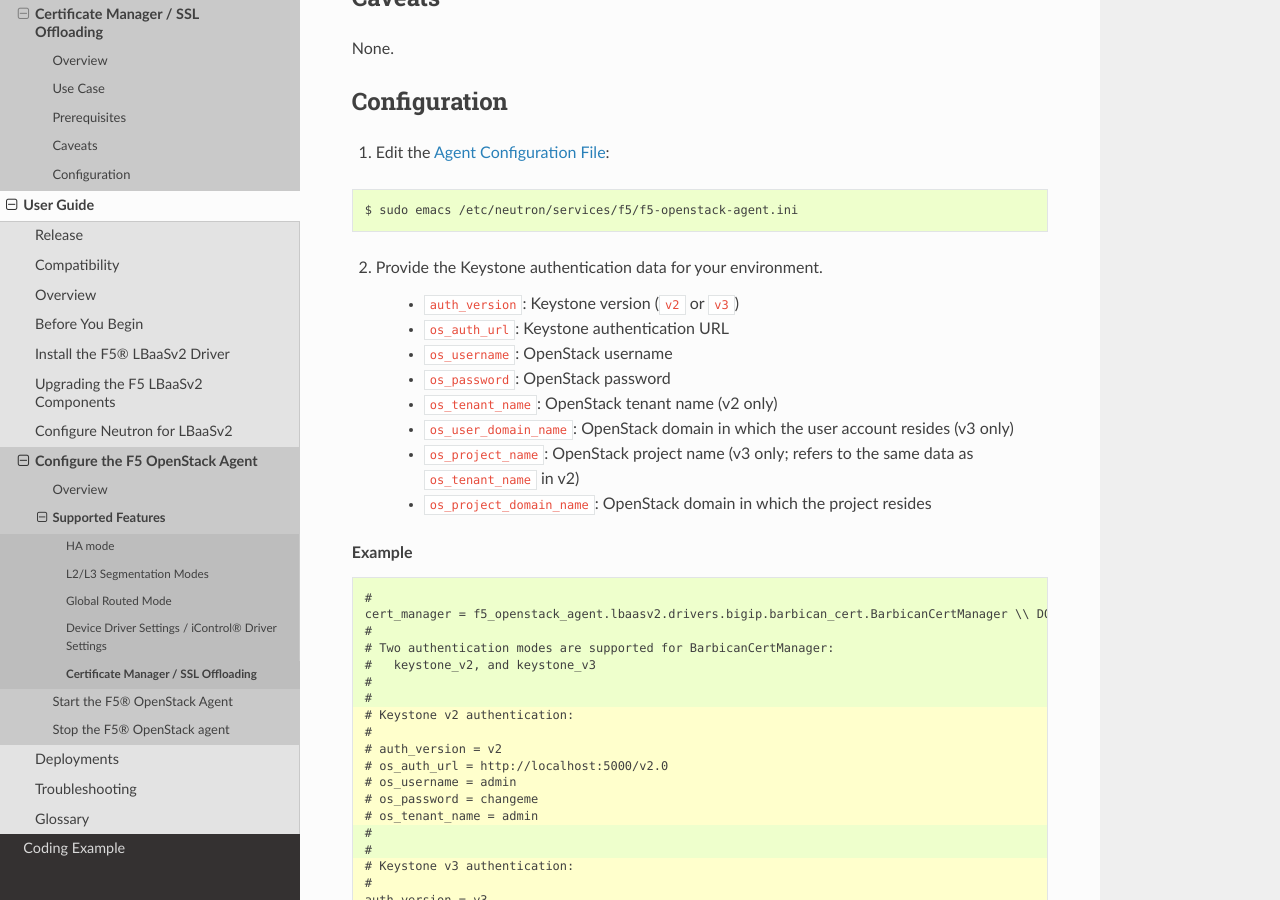
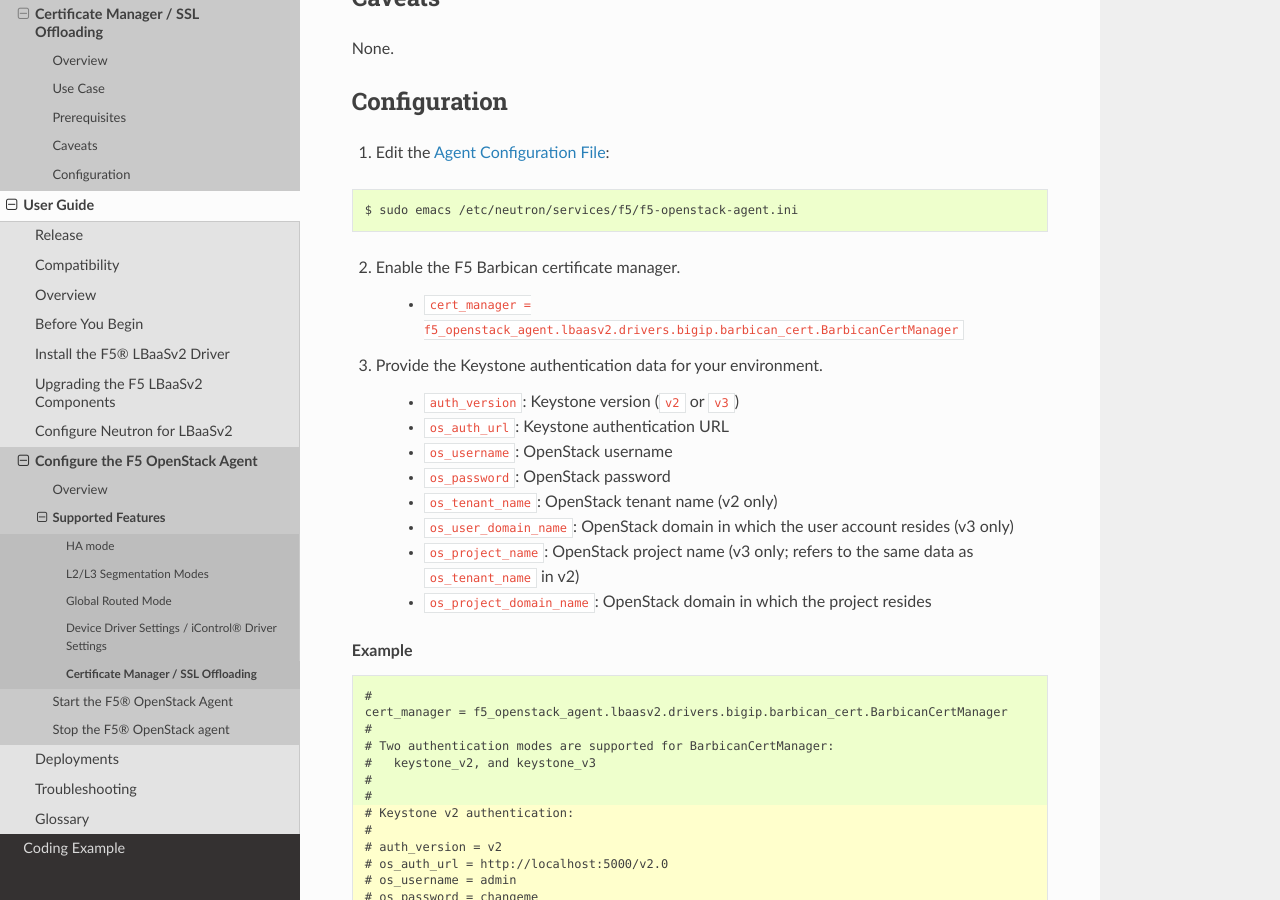
Before and after one commit to F5Networks/f5-openstack-lbaasv2-driver, a Sphinx documentation site: the page built from docs/includes/topic_cert-manager.rst, in a window 1280 px wide and 900 px high, scrolled down 1532 px. Built offline with Sphinx 7.4.7 and the Read the Docs theme 2.0.0, drawn with Linux system fonts in a browser that asks for light colours; pages that are not in the unit, such as notebooks, are missing from menus.

Commit message:
Issue #168 Update documentation for new cert_manager syntax in .ini file
Issues:
Fixes #168

Problem:
The change for F5Networks/f5-openstack-agent#195 requires a change
to the docs for the certificate manager to reflect that you need
to enable the cert_manager option in the .ini file.

Analysis:
* Corrected docs

Tests:
* Built and reviewed docs

```diff
--- a/docs/includes/topic_cert-manager.rst
+++ b/docs/includes/topic_cert-manager.rst
@@ -57,8 +57,11 @@
 
     $ sudo emacs /etc/neutron/services/f5/f5-openstack-agent.ini
 
+2. Enable the F5 Barbican certificate manager.
 
-2. Provide the Keystone authentication data for your environment.
+    - ``cert_manager = f5_openstack_agent.lbaasv2.drivers.bigip.barbican_cert.BarbicanCertManager``
+
+3. Provide the Keystone authentication data for your environment.
 
     - ``auth_version``: Keystone version (``v2`` or ``v3``)
     - ``os_auth_url``: Keystone authentication URL
@@ -76,7 +79,7 @@
         :emphasize-lines: 8-14, 17-25
 
         #
-        cert_manager = f5_openstack_agent.lbaasv2.drivers.bigip.barbican_cert.BarbicanCertManager \\ DO NOT CHANGE
+        cert_manager = f5_openstack_agent.lbaasv2.drivers.bigip.barbican_cert.BarbicanCertManager
         #
         # Two authentication modes are supported for BarbicanCertManager:
         #   keystone_v2, and keystone_v3
```
Also changed, not shown: other parts of docs/includes/topic_cert-manager.rst (+1 -1 lines).
